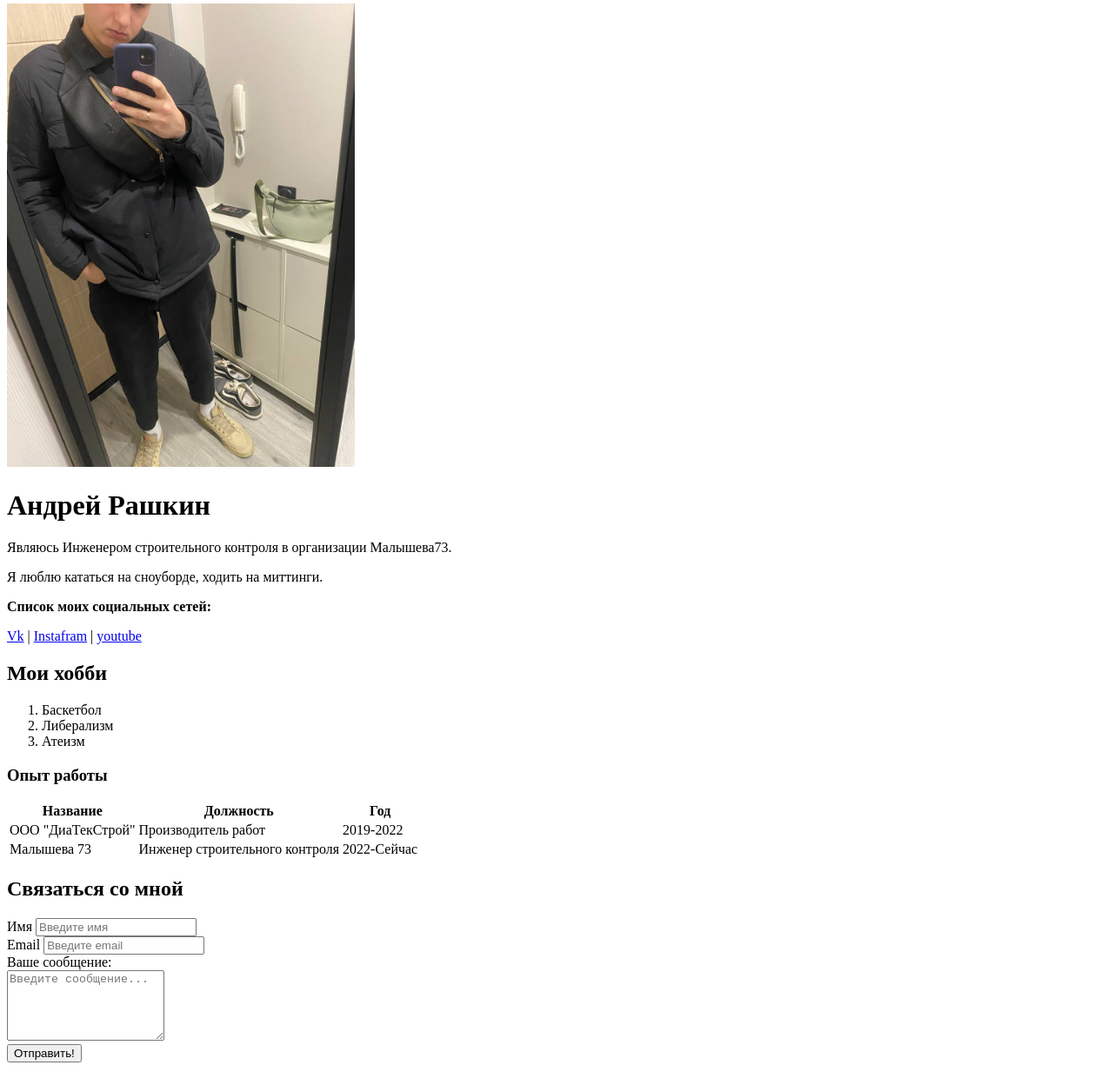
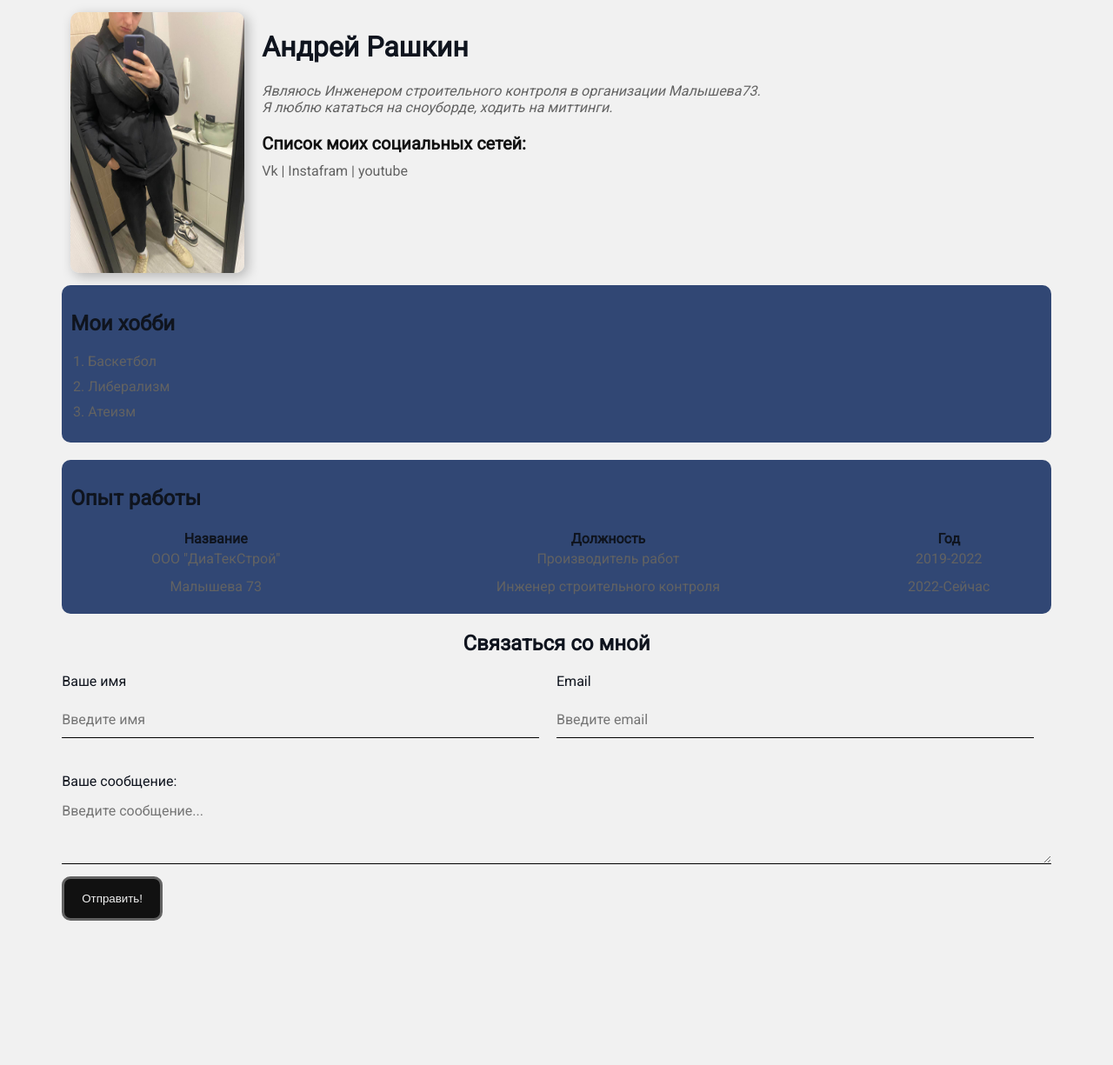
Before and after one commit to AndreyRashkin/resume, a plain HTML site: page index.html in a window 1280 px wide. Shown: the part 4-1229 px from the top of the page at 87% size. After the commit the page ends 1071 px from the top, so only its background shows below. Drawn offline with Linux system fonts and the light colour scheme; files whose address does not match are found by name.

Commit message:
add styles

```diff
--- /dev/null
+++ b/index.css
@@ -0,0 +1,154 @@
+@import url("https://fonts.googleapis.com/css2?family=Roboto&display=swap");
+body {
+  font-size: 16px;
+  font-family: "Roboto", "Regular", sans-serif;
+  color: #0f141e;
+  background: #f1f1f1;
+}
+@media screen and (max-width: 650px) {
+    .shap {
+        display: flex;
+        flex-direction: column;
+    }
+.ava {
+    display: block;
+    margin-left: auto;
+    margin-right: auto;
+}
+.info {
+
+    margin-left: auto;
+    margin-right: auto;
+    text-align: center;
+}
+.card {
+    margin-left: auto;
+    margin-right: auto;
+    text-align: center;
+}
+.svaz2 {
+    flex-direction: column;
+}
+}
+.card {
+  border: #0f141e;
+  border-radius: 10px;
+  background-color: #314774;
+  margin-bottom: 20px;
+  padding: 10px;
+}
+.container {
+  box-sizing: border-box;
+  max-width: 1219px;
+  width: 90%;
+  margin-left: auto;
+  margin-right: auto;
+}
+img {
+  border-radius: 10px;
+  box-shadow: 4px 4px 14px rgba(0, 0, 0, 0.25);
+  height: 300px;
+  width: 200px;
+}
+a {
+  color: #626262;
+  text-decoration: none;
+}
+a:hover {
+  color: #314774;
+  text-decoration: underline;
+}
+a:active {
+  color: #111;
+}
+.btn {
+  background: #111;
+  padding: 15px 20px;
+  color: #f1f1f1;
+  border: 3px solid #626262;
+  cursor: pointer;
+  border-radius: 10px;
+}
+.btn:hover {
+  opacity: 0.8;
+  color: salmon;
+}
+.list {
+  padding: 0 20px;
+}
+.list li {
+    color: #626262;
+    margin-bottom: 10px;
+}
+td {
+    color: #626262;
+    margin-bottom: 10px;
+}
+.table {
+    width: 100%;
+    text-align: center;
+}
+.table td {
+    padding-bottom: 10px;
+}
+.shap {
+    display: flex;
+    padding: 10px;
+}
+.info {
+    margin-left: 20px;
+}
+.info .ss {
+    font-style: italic;
+}
+p {
+    margin: 0;
+     color: #626262;
+}
+.soc {
+margin-top: 20px;
+
+}
+.aa {
+    font-size: 20px;
+    padding-bottom: 10px;
+    color: #111;
+}
+.svaz h2{
+    text-align: center;
+}
+input {
+    background: #f1f1f1;
+    border: none;
+    padding: 0;
+    font-family: inherit;
+    font-size: inherit;
+    margin-top: 15px;
+    width: 100%;
+    border-bottom: 1px solid #000;
+    height: 40px;
+
+}
+.svaz2 {
+   display: flex;
+   margin-bottom: 30px;
+
+}
+.gr {
+    margin-right: 20px;
+    box-sizing: border-box;
+    width: 100%;
+
+    padding-bottom: 10px;
+}
+textarea {
+    background: #f1f1f1;
+    border: none;
+    padding: 0;
+    font-family: inherit;
+    font-size: inherit;
+    margin-top: 15px;
+    width: 100%;
+    border-bottom: 1px solid #000;
+    height: 70px;
+}
--- a/index.html
+++ b/index.html
@@ -6,27 +6,42 @@
     <meta name="viewport" content="width=device-width, initial-scale=1.0" />
     <meta name="description" content="это базовый курс по эйчтимл" />
     <meta name="keywords" content="css html" />
+    <link rel="stylesheet" href="index.css" />
     <title>Резюме</title>
   </head>
   <body>
+    <div class="container">
+      <div class="shap">
+        <div class="ava">
           <img src="/Резалт скул/Очмодный.jpg" width="400" />
+        </div>
+        <div class="info">
           <h1>Андрей Рашкин</h1>
-    <p>Являюсь Инженером строительного контроля в организации Малышева73.</p>
-    <p>Я люблю кататься на сноуборде, ходить на миттинги.</p>
-    <p><strong>Список моих социальных сетей:</strong></p>
+          <p class="ss">
+            Являюсь Инженером строительного контроля в организации Малышева73.
+          </p>
+          <p class="ss">Я люблю кататься на сноуборде, ходить на миттинги.</p>
+          <div class="soc">
+            <p class="aa"><strong>Список моих социальных сетей:</strong></p>
             <p>
               <a href="https://vk.com/rashkin1" target="_blank">Vk</a> |
               <a href="https://vk.com/rashkin1" target="_blank">Instafram</a> |
               <a href="https://www.youtube.com/" target="_blank">youtube</a>
             </p>
+          </div>
+        </div>
+      </div>
+      <div class="card">
         <h2>Мои хобби</h2>
-    <ol>
+        <ol class="list">
           <li>Баскетбол</li>
           <li>Либерализм</li>
           <li>Атеизм</li>
         </ol>
-    <h3>Опыт работы</h3>
-    <table>
+      </div>
+      <div class="card">
+        <h2>Опыт работы</h2>
+        <table class="table">
           <tr>
             <th>Название</th>
             <th>Должность</th>
@@ -43,27 +58,33 @@
             <td>2022-Сейчас</td>
           </tr>
         </table>
+      </div>
+      <div class="svaz">
         <h2>Связаться со мной</h2>
         <form action="/">
-      <div>
-        <lable for="text">Имя</lable>
+          <div class="svaz2">
+            <div class="gr">
+              <lable for="text">Ваше имя</lable> <br />
               <input type="text" id="text" placeholder="Введите имя" />
             </div>
-      <div>
-        <lable for="email">Email</lable>
+            <div class="gr">
+              <lable for="email">Email</lable><br />
               <input type="email" id="email" placeholder="Введите email" />
             </div>
-      <div>
+        </div>
+            <div class="gr">
               <lable for="message">Ваше сообщение:</lable>
               <br />
               <textarea
                 id="message"
-          cols="20"
-          rows="5"
+
                 placeholder="Введите сообщение..."
               ></textarea>
             </div>
-      <button type="submit">Отправить!</button>
+
+          <button type="submit" class="btn">Отправить!</button>
         </form>
+      </div>
+    </div>
   </body>
 </html>
```
Lines whose indentation alone changed are shown as unchanged.
